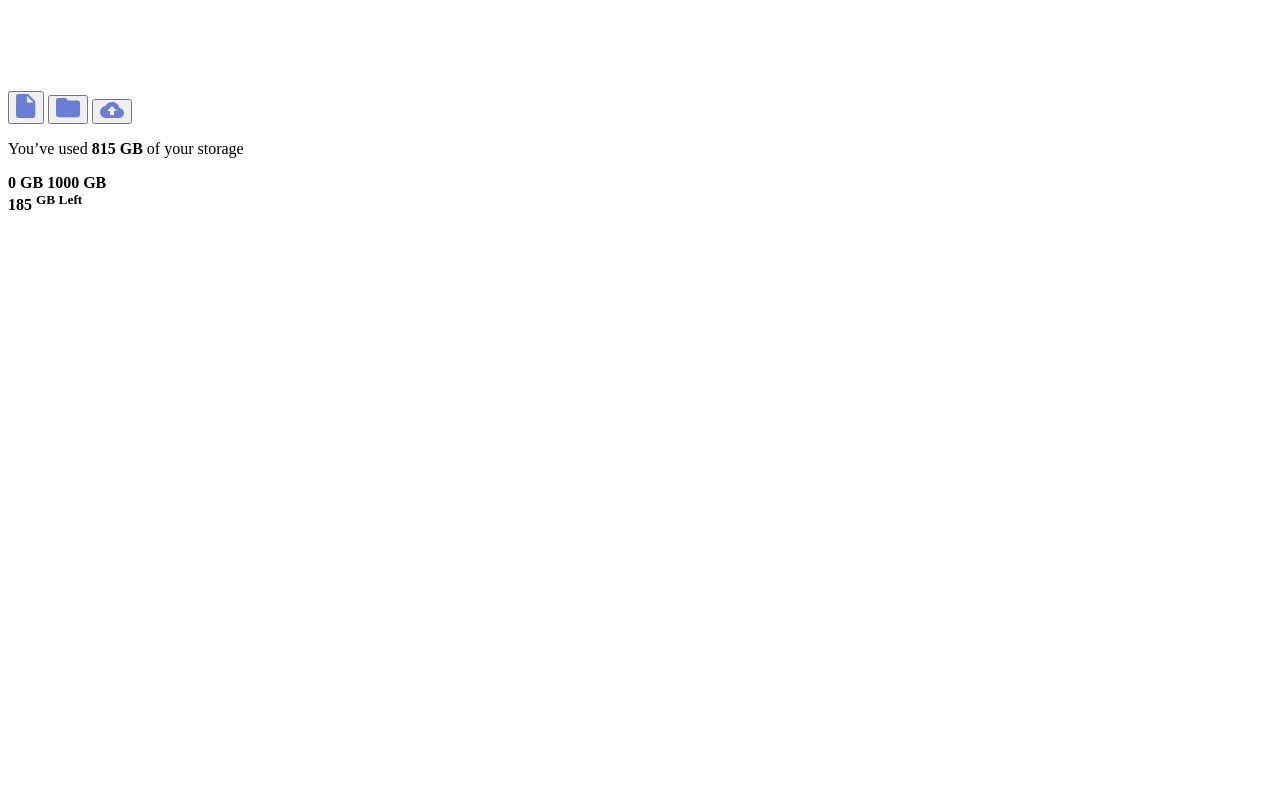
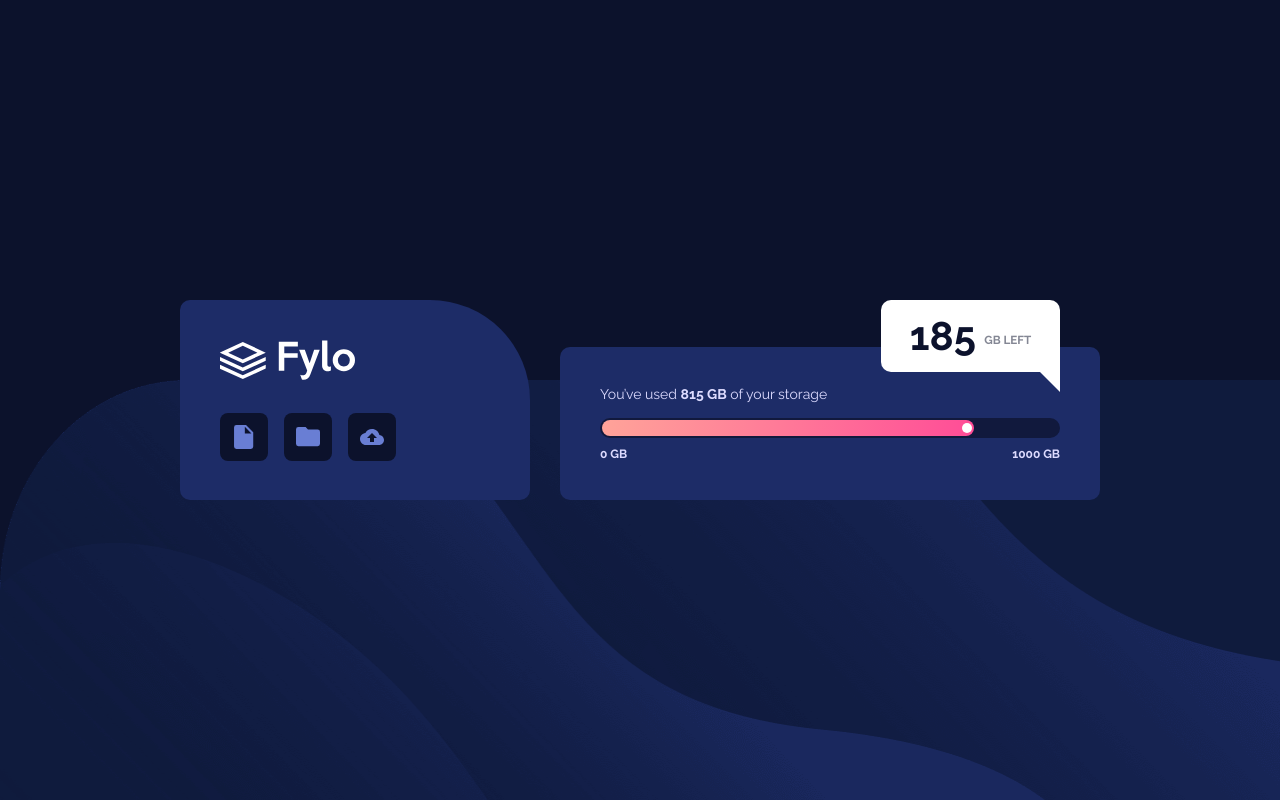
Before and after one commit to Mhmd-Tarek-Mhmd/Fylo-data-storage-component, a plain HTML site: page index.html in a window 1280 px wide. Drawn offline with Linux system fonts and the light colour scheme.

Commit message:
ADD: component styles

```diff
--- a/index.html
+++ b/index.html
@@ -5,6 +5,170 @@
     <meta http-equiv="X-UA-Compatible" content="IE=edge" />
     <meta name="viewport" content="width=device-width, initial-scale=1.0" />
     <title>Fylo - data storage component</title>
+    <link rel="preconnect" href="https://fonts.googleapis.com" />
+    <link rel="preconnect" href="https://fonts.gstatic.com" crossorigin />
+    <link
+      rel="stylesheet"
+      href="https://fonts.googleapis.com/css2?family=Raleway:wght@400;700&display=swap"
+    />
+    <style>
+      :root {
+        --main: hsl(228, 56%, 26%);
+        --secondary: 229, 57%, 11%;
+        --gray: hsl(229, 7%, 55%);
+        --white: hsl(243, 100%, 93%);
+      }
+      * {
+        margin: 0;
+        padding: 0;
+        box-sizing: border-box;
+      }
+      body {
+        height: 500px;
+        display: grid;
+        padding: 0 24px;
+        min-height: 100vh;
+        place-items: center;
+        background: url(images/bg-mobile.png) no-repeat top left / 100% 100%;
+      }
+      main {
+        gap: 16px;
+        display: grid;
+        grid-template-rows: 200px 160px;
+        grid-template-columns: minmax(0, 327px);
+      }
+      main > * {
+        border-radius: 10px;
+        background-color: var(--main);
+      }
+      @media (min-width: 768px) {
+        body {
+          background: url(images/bg-desktop.png) no-repeat right bottom / 100%
+            52.5% hsl(var(--secondary));
+        }
+        main {
+          gap: 30px;
+          grid-template-rows: 200px;
+          grid-template-columns: minmax(0, 350px) minmax(0, 540px);
+        }
+        .info {
+          align-self: end;
+        }
+      }
+
+      /*
+        [1] Controls
+      */
+
+      .controls {
+        gap: 25px;
+        display: grid;
+        align-content: center;
+        padding-left: 40px;
+        border-top-right-radius: 100px;
+      }
+      .controls .btns {
+        gap: 16px;
+        display: flex;
+        align-items: center;
+      }
+      .controls button {
+        width: 48px;
+        height: 48px;
+        border: none;
+        display: grid;
+        border-radius: 8px;
+        place-items: center;
+        background: hsl(var(--secondary));
+      }
+
+      /*
+        [2] Info
+      */
+
+      .info {
+        padding: 40px;
+        position: relative;
+        color: var(--white);
+        font: 400 14px/1 "Raleway", sans-serif;
+      }
+      .info .slider {
+        height: 20px;
+        padding: 2px;
+        margin: 17px 0 10px;
+        border-radius: 15px;
+        background-color: hsla(var(--secondary), 0.7);
+      }
+      .info .slider .progress {
+        display: flex;
+        align-items: center;
+        justify-content: flex-end;
+
+        height: 100%;
+        padding-right: 2px;
+        border-radius: inherit;
+        width: calc((815% * 100) / 1000);
+        background-image: linear-gradient(
+          to right,
+          hsl(6, 100%, 80%),
+          hsl(335, 100%, 65%)
+        );
+      }
+      .info .slider .thumb {
+        width: 10px;
+        height: 10px;
+        border-radius: 50%;
+        background-color: #fff;
+      }
+      .info .slider + .label {
+        display: flex;
+        font-size: 12px;
+        align-items: center;
+        justify-content: space-between;
+      }
+
+      .info .left {
+        width: 179px;
+        height: 72px;
+        display: grid;
+        color: var(--gray);
+        position: absolute;
+        place-items: center;
+        border-radius: 10px;
+        background-color: #fff;
+        text-transform: uppercase;
+      }
+      .info .left span {
+        margin-right: 5px;
+        font-size: 2.5rem;
+        color: hsl(var(--secondary));
+      }
+      @media (max-width: 767px) {
+        .info {
+          padding: 33px;
+        }
+        .info .left {
+          right: 50%;
+          bottom: -36px;
+          transform: translateX(50%);
+        }
+      }
+      @media (min-width: 768px) {
+        .info .left {
+          top: -47px;
+          right: 40px;
+        }
+        .info .left::before {
+          right: 0;
+          content: "";
+          bottom: -20px;
+          border-width: 15px;
+          position: absolute;
+          border-style: solid;
+          border-color: #fff #fff transparent transparent;
+        }
+      }
+    </style>
   </head>
   <body>
     <main>
```
